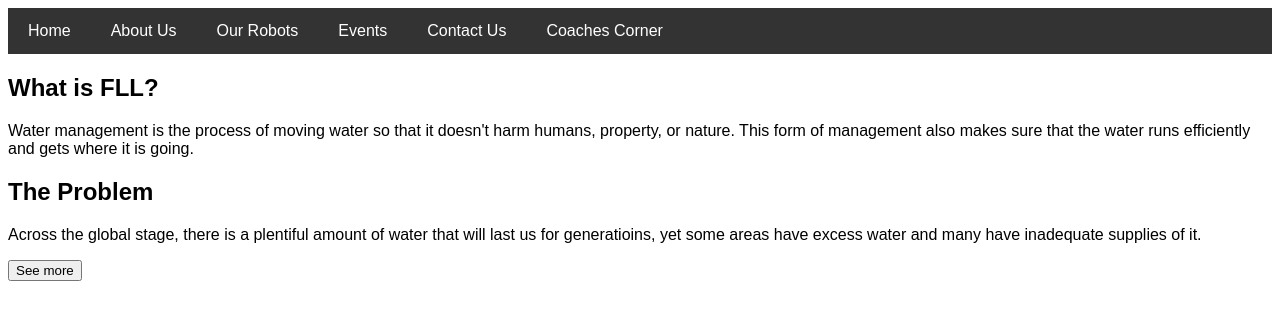
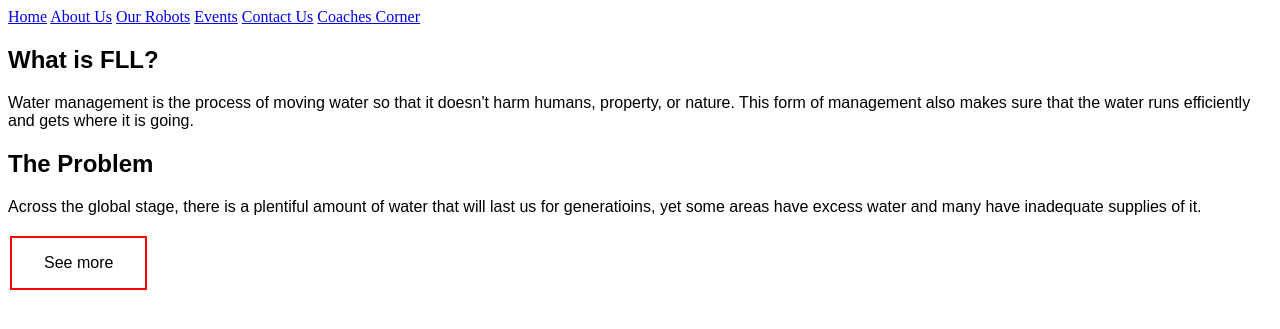
Before and after one commit to BrickBotBuilders/BrickBotBuilders.github.io, a PHP site: page / in a window 1280 px wide. Shown: the top 329 px of the page. Run offline with PHP 8.4, Linux system fonts and the light colour scheme.

Commit message:
Update styles.css

```diff
--- a/styles.css
+++ b/styles.css
@@ -1,12 +1,118 @@
-body { font-family: Arial, sans-serif; }
-.menu { background-color: #333; overflow: hidden; }
-.menu a {
-    float: left;
-    display: block;
-    color: white;
-    text-align: center;
-    padding: 14px 20px;
-    text-decoration: none;
+
+ul {
+  list-style-type: none;
+  margin: 0;
+  padding: 0;
+  overflow: hidden;
+  background-color: #444;
+  position: fixed;
+  top: 0;
+  width: 100%;
 }
-.menu a:hover { background-color: #ddd; color: black; }
-.content { padding: 20px; }
+
+li {
+  float: left;
+}
+
+li a {
+  display: block;
+  color: white;
+  text-align: center;
+  padding: 14px 16px;
+  text-decoration: none;
+}
+
+li a:hover:not(.active) {
+  background-color: #111;
+}
+
+.active {
+  background-color: rgb(255, 0, 0);
+}
+
+
+.header {
+  padding: 60px;
+  text-align: center;
+  background: #333;
+  color: white;
+  font-size: 30px;
+}
+
+.button {
+  background-color: #04AA6D; /* Green */
+  border: none;
+  color: white;
+  padding: 16px 32px;
+  text-align: center;
+  text-decoration: none;
+  display: inline-block;
+  font-size: 16px;
+  margin: 4px 2px;
+  transition-duration: 0.4s;
+  cursor: pointer;
+}
+
+.button1 {
+  background-color: white;
+  color: black;
+  border: 2px solid rgb(255, 0, 0);
+}
+
+.button1:hover {
+  background-color: rgb(255, 0, 0);
+  color: white;
+}
+.button span {
+  cursor: pointer;
+  display: inline-block;
+  position: relative;
+  transition: 0.5s;
+}
+
+.button span:after {
+  content: '\00bb';
+  position: absolute;
+  opacity: 0;
+  top: 0;
+  right: -20px;
+  transition: 0.5s;
+}
+
+.button:hover span {
+  padding-right: 25px;
+}
+
+.button:hover span:after {
+  opacity: 1;
+  right: 0;
+}
+
+img {
+  width: 300px;
+  border-radius:25px;
+}
+.small {
+  font-size: 11px;
+}
+.supersmall {
+  font-size:3px;
+}
+h1 {
+  font-family: sans-serif;
+}
+h3 {
+  font-family: sans-serif;
+}
+p {
+  font-family: sans-serif;
+}
+h2 {
+  font-family: sans-serif;
+}
+.button2 {
+  background-color: white;
+}
+.button2:hover {
+  background-color: black;
+}
```
